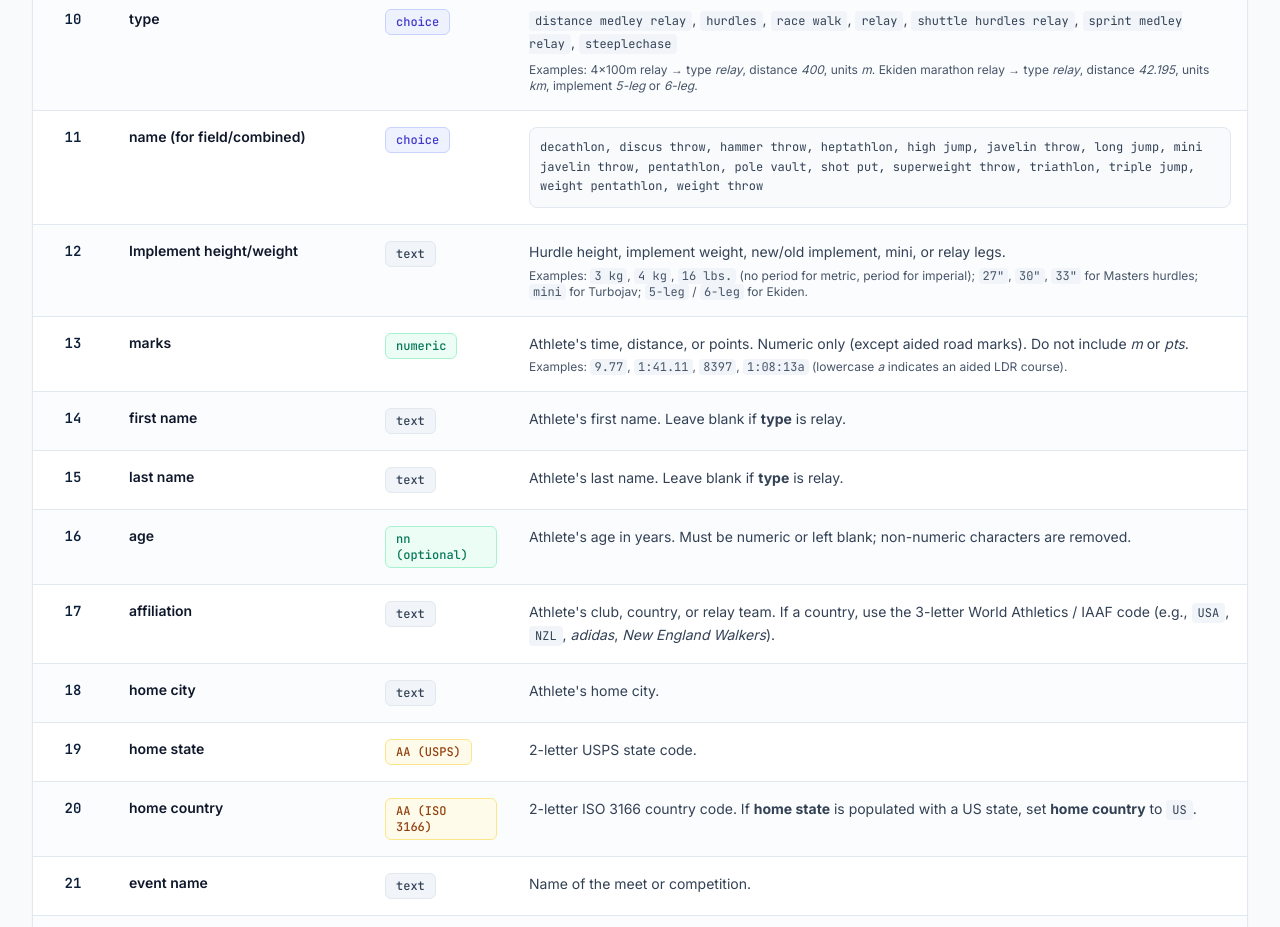
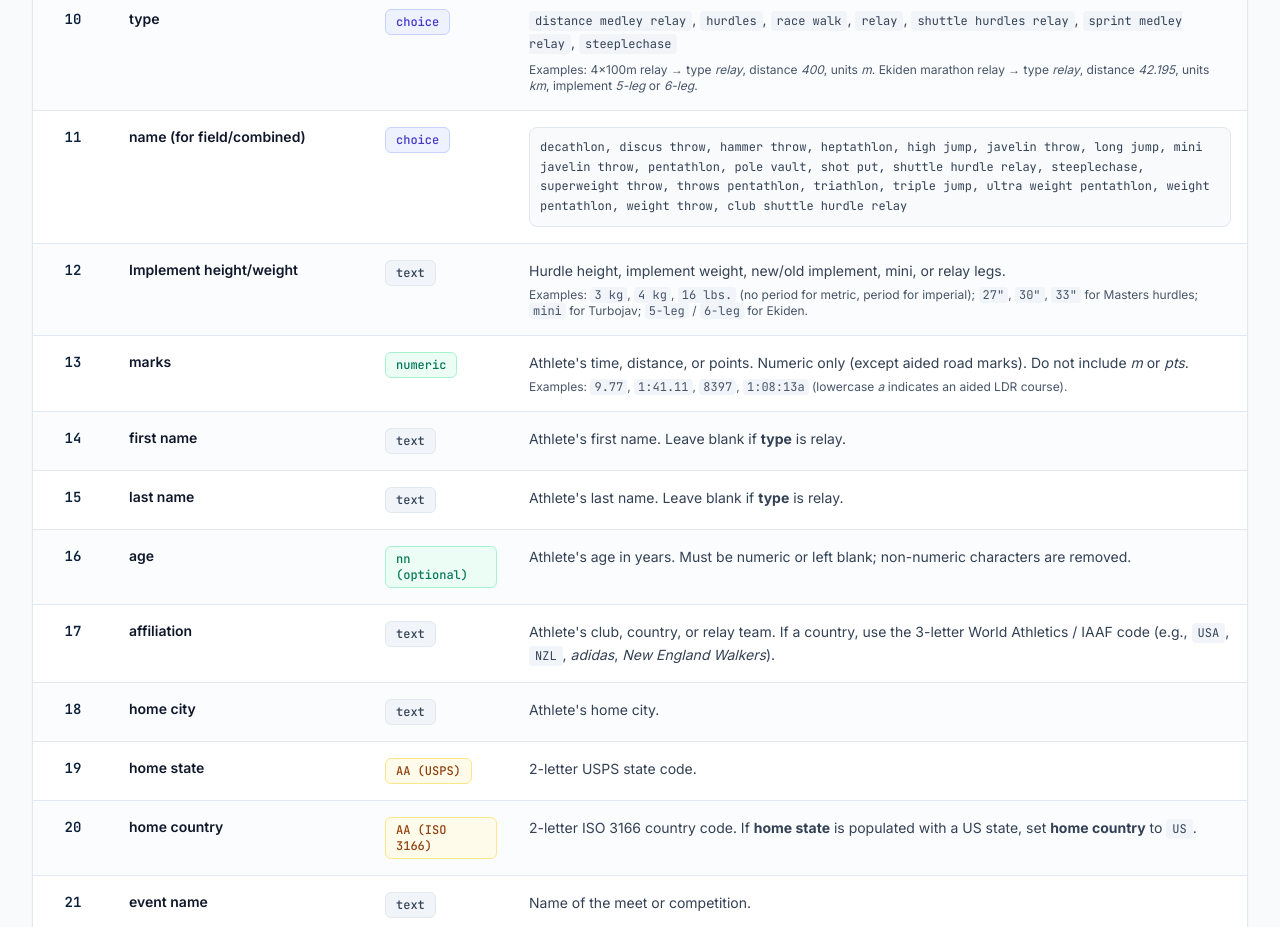
Before and after one commit to justinfkuo/records, a plain HTML site: page docs/database-fields.html in a window 1280 px wide. Shown: the part 1500-2427 px from the top of the page. Drawn offline with nearby package versions, Linux system fonts and the light colour scheme.

Commit message:
Update sports events list in database fields documentation
Expanded the list of sports events in the description.

```diff
--- a/docs/database-fields.html
+++ b/docs/database-fields.html
@@ -323,7 +323,9 @@
         typeLabel: "choice",
         descriptionHtml: `
           <p class="font-mono text-xs leading-relaxed bg-slate-50 p-2.5 rounded-lg border border-slate-200">
-            decathlon, discus throw, hammer throw, heptathlon, high jump, javelin throw, long jump, mini javelin throw, pentathlon, pole vault, shot put, superweight throw, triathlon, triple jump, weight pentathlon, weight throw
+            decathlon, discus throw, hammer throw, heptathlon, high jump, javelin throw, long jump, mini javelin throw, pentathlon, pole vault, shot put,
+shuttle hurdle relay, steeplechase, superweight throw, throws pentathlon, triathlon, triple jump, ultra weight pentathlon, weight pentathlon,
+weight throw, club shuttle hurdle relay
           </p>
         `
       },
```
